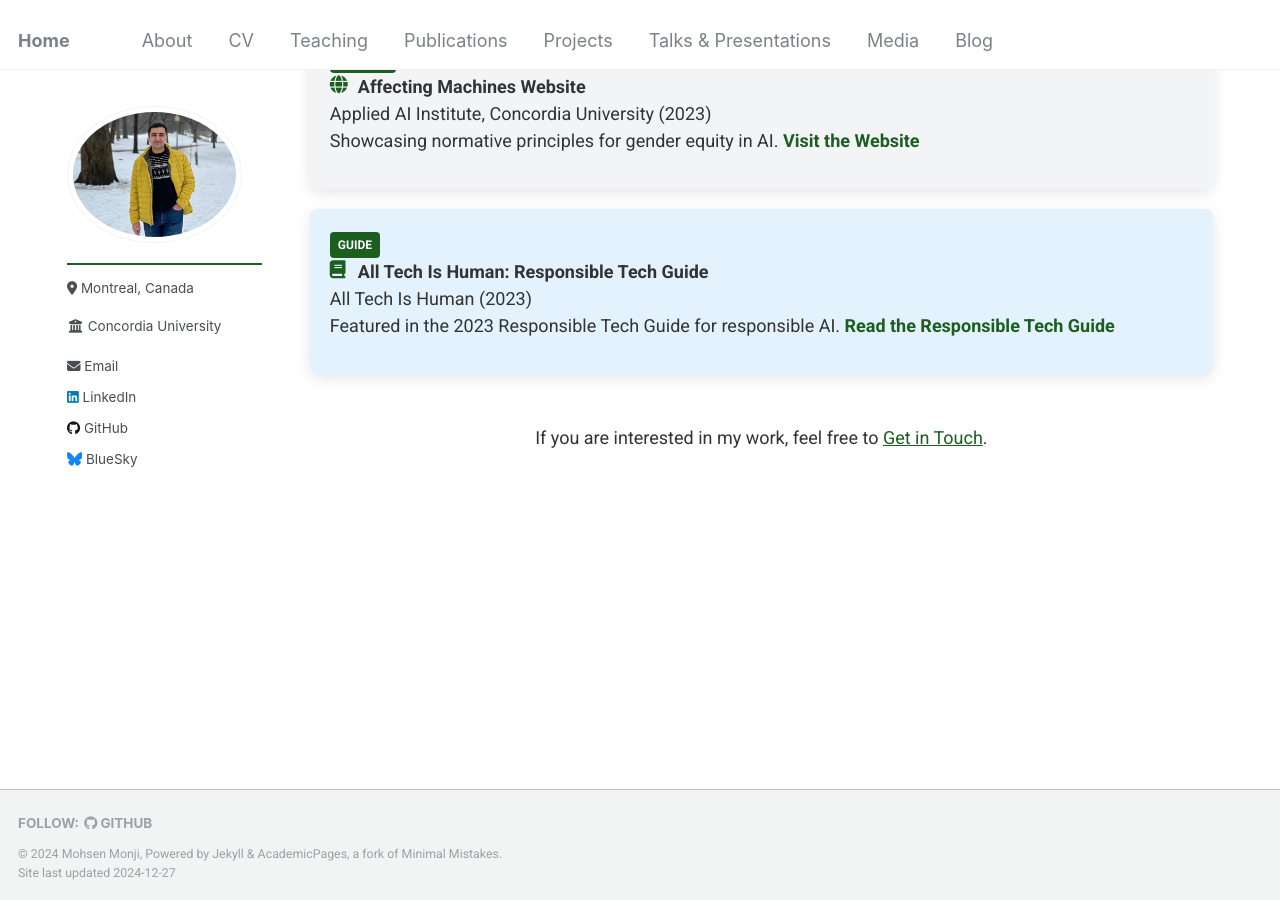
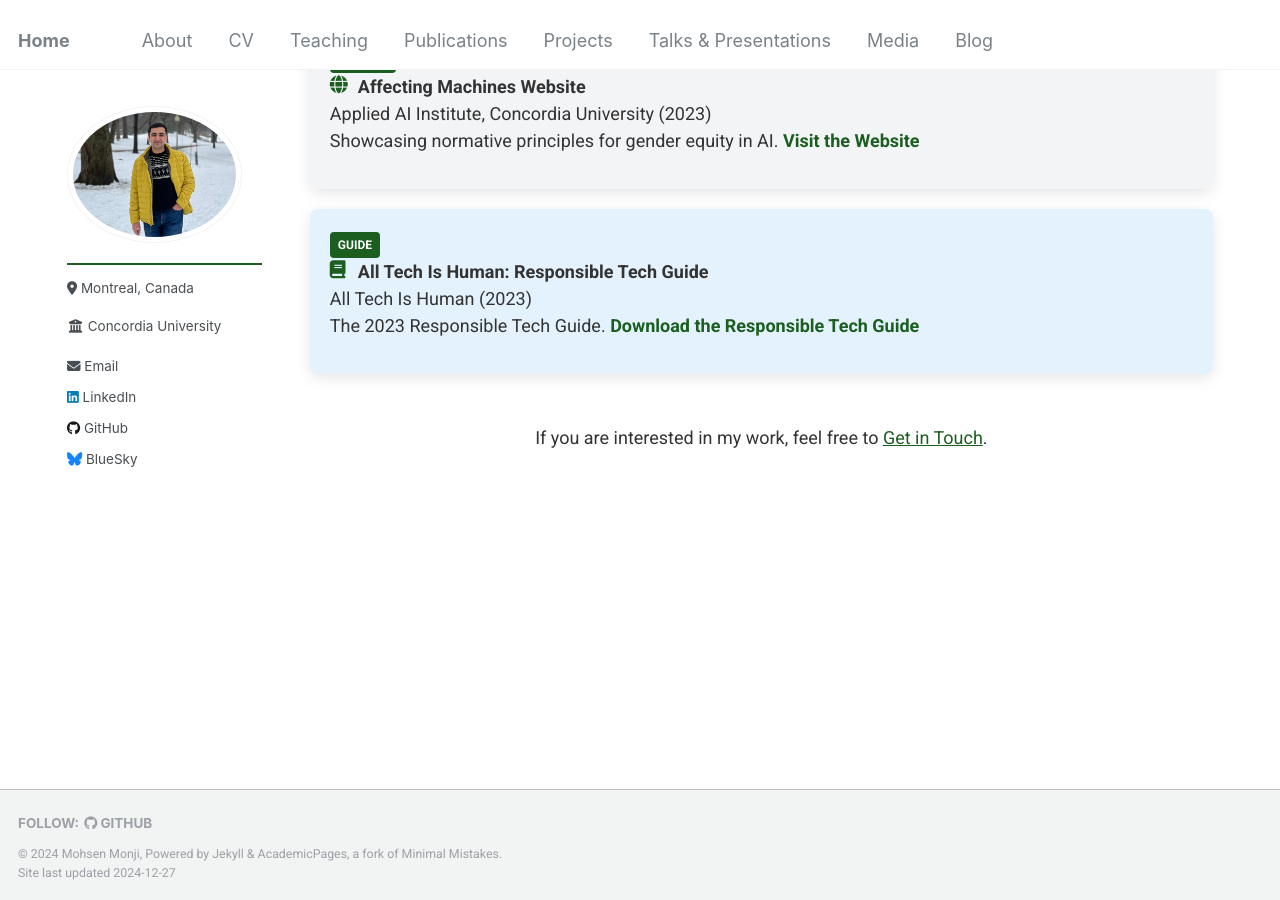
Before and after one commit to Mohsnmonji/mohsnmonji.github.io, a Jekyll site: the page built from _pages/media.md, in a window 1280 px wide and 900 px high, scrolled down 1208 px. Built offline with Jekyll 4.4.1, drawn with Linux system fonts in a browser that asks for light colours.

Commit message:
Update media.md

```diff
--- a/_pages/media.md
+++ b/_pages/media.md
@@ -184,8 +184,8 @@ author_profile: true
       <li>
         <strong><i class="fas fa-book icon"></i>All Tech Is Human: Responsible Tech Guide</strong> <br>
         <span>All Tech Is Human (2023)</span><br>
-        Featured in the 2023 Responsible Tech Guide for responsible AI.
-        <a href="https://alltechishuman.org/responsible-tech-guide" target="_blank">Read the Responsible Tech Guide</a>
+        The 2023 Responsible Tech Guide.
+        <a href="https://alltechishuman.org/responsible-tech-guide" target="_blank">Download the Responsible Tech Guide</a>
       </li>
     </ul>
   </div>
```
